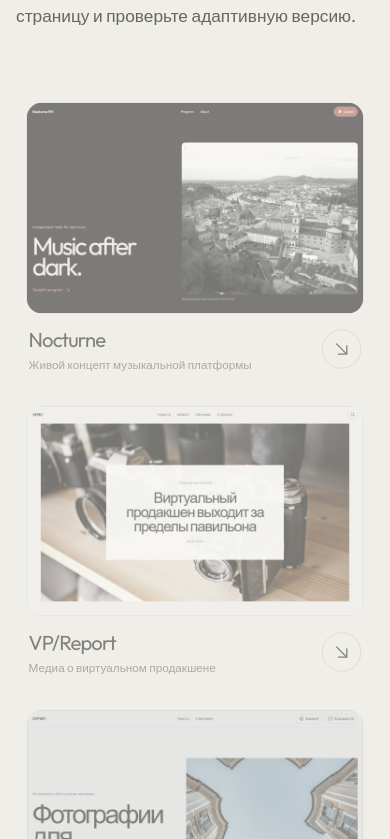
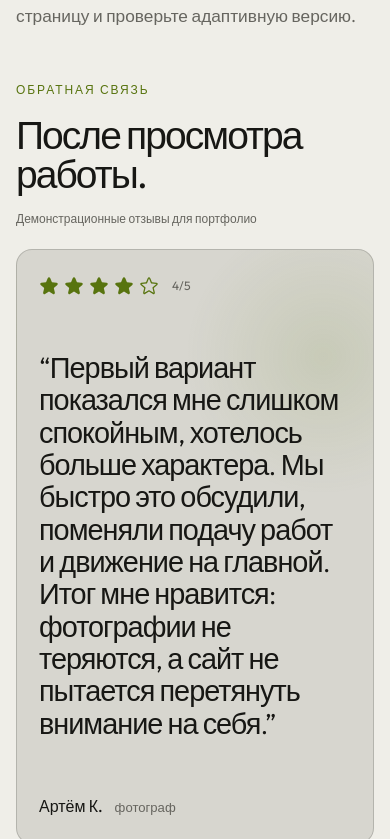
Before and after one commit to chasovskoi/oxssex, a React (Vite) app: page / in a window 390 px wide. Shown: the part 1125-1964 px from the top of the page. Built offline with nearby package versions, Linux system fonts and the light colour scheme.

Commit message:
Move testimonials beside work intro

```diff
--- a/src/styles.css
+++ b/src/styles.css
@@ -707,7 +707,33 @@ img {
   line-height: 1.55;
 }
 
+.work {
+  display: grid;
+  grid-template-columns: minmax(0, 1.08fr) minmax(500px, 0.92fr);
+  column-gap: clamp(48px, 6vw, 104px);
+  padding-top: clamp(88px, 7vw, 116px);
+}
+
+.work > .eyebrow {
+  grid-column: 1;
+  grid-row: 1;
+}
+
+.work > h2 {
+  grid-column: 1;
+  grid-row: 2;
+}
+
+.work > .section-copy {
+  grid-column: 1;
+  grid-row: 3;
+  margin-bottom: 0;
+}
+
 .project-grid {
+  grid-column: 1 / -1;
+  grid-row: 4;
+  margin-top: clamp(58px, 7vw, 86px);
   display: grid;
   grid-template-columns: repeat(3, minmax(0, 1fr));
   gap: 12px;
@@ -815,9 +841,13 @@ img {
 }
 
 .testimonials {
-  margin-top: clamp(100px, 11vw, 156px);
-  padding-top: clamp(28px, 4vw, 48px);
-  border-top: 1px solid var(--line);
+  grid-column: 2;
+  grid-row: 1 / 4;
+  align-self: end;
+  min-width: 0;
+  margin: 0;
+  padding: 0;
+  border: 0;
 }
 
 .testimonials-heading {
@@ -828,12 +858,12 @@ img {
 }
 
 .testimonials-heading h3 {
-  max-width: 760px;
+  max-width: 430px;
   margin: 0;
-  font-size: clamp(2.5rem, 5.4vw, 5.6rem);
+  font-size: clamp(1.7rem, 2.1vw, 2.3rem);
   font-weight: 400;
-  line-height: 0.96;
-  letter-spacing: -0.06em;
+  line-height: 1;
+  letter-spacing: -0.05em;
   text-wrap: balance;
 }
 
@@ -848,18 +878,18 @@ img {
 }
 
 .testimonial-stage {
-  margin-top: clamp(38px, 5vw, 64px);
+  margin-top: 22px;
   display: grid;
 }
 
 .testimonial-card {
   grid-area: 1 / 1;
-  min-height: clamp(340px, 32vw, 470px);
-  padding: clamp(28px, 5vw, 66px);
-  display: grid;
-  grid-template-columns: minmax(0, 1fr) minmax(190px, 0.32fr);
+  min-height: clamp(300px, 19vw, 340px);
+  padding: clamp(24px, 2.5vw, 34px);
+  display: grid;
+  grid-template-columns: minmax(0, 1fr);
   grid-template-rows: auto 1fr auto;
-  gap: 28px 56px;
+  gap: 18px;
   overflow: hidden;
   border: 1px solid var(--line);
   border-radius: var(--radius);
@@ -897,20 +927,24 @@ img {
 }
 
 .testimonial-card blockquote {
-  max-width: 900px;
+  grid-column: 1 / -1;
+  max-width: 620px;
   margin: 0;
   align-self: center;
-  font-size: clamp(1.75rem, 3.35vw, 3.6rem);
+  font-size: clamp(1.2rem, 1.42vw, 1.55rem);
   font-weight: 300;
-  line-height: 1.08;
-  letter-spacing: -0.045em;
+  line-height: 1.14;
+  letter-spacing: -0.035em;
   text-wrap: pretty;
 }
 
 .testimonial-card footer {
+  grid-column: 1 / -1;
   align-self: end;
-  display: grid;
-  gap: 5px;
+  display: flex;
+  align-items: baseline;
+  flex-wrap: wrap;
+  gap: 12px;
 }
 
 .testimonial-card footer strong {
@@ -919,7 +953,7 @@ img {
 }
 
 .testimonial-card footer span {
-  max-width: 220px;
+  max-width: none;
   color: var(--muted);
   font-size: 0.82rem;
   line-height: 1.35;
@@ -927,7 +961,7 @@ img {
 }
 
 .testimonial-controls {
-  margin-top: 18px;
+  margin-top: 10px;
   display: flex;
   align-items: center;
   justify-content: space-between;
@@ -2026,8 +2060,27 @@ img {
   }
 
   .project-grid {
+    grid-column: 1;
+    grid-row: 5;
+    margin-top: 64px;
     grid-template-columns: 1fr;
     grid-auto-rows: auto;
+  }
+
+  .work {
+    grid-template-columns: 1fr;
+  }
+
+  .work > .eyebrow,
+  .work > h2,
+  .work > .section-copy {
+    grid-column: 1;
+  }
+
+  .testimonials {
+    grid-column: 1;
+    grid-row: 4;
+    margin-top: 64px;
   }
 
   .testimonials-heading {
@@ -2043,6 +2096,7 @@ img {
   }
 
   .testimonial-card {
+    min-height: 430px;
     grid-template-columns: 1fr;
     grid-template-rows: auto 1fr auto;
   }
@@ -2320,16 +2374,16 @@ img {
   }
 
   .testimonials {
-    margin-top: 86px;
-    padding-top: 28px;
+    margin-top: 52px;
+    padding-top: 0;
   }
 
   .testimonials-heading h3 {
-    font-size: clamp(2.6rem, 13vw, 4rem);
+    font-size: clamp(2rem, 10vw, 3rem);
   }
 
   .testimonial-stage {
-    margin-top: 30px;
+    margin-top: 22px;
   }
 
   .testimonial-card {
```
